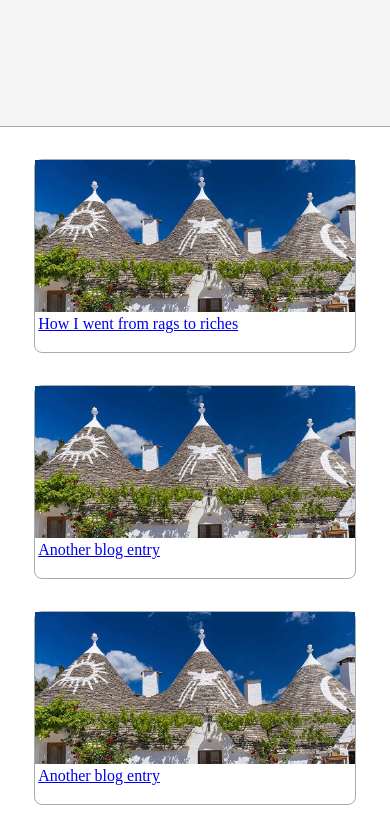
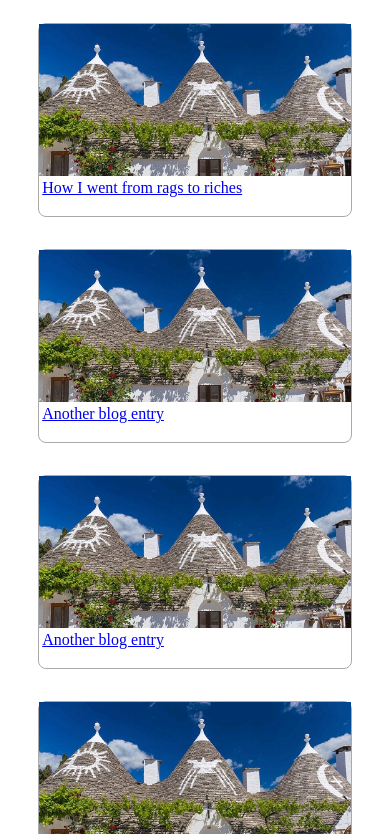
Before and after one commit to marinator86/udacity-frontend-1.github.io, a plain HTML site: page index.html in a window 390 px wide. Shown: the part 73-907 px from the top of the page. Drawn offline with Linux system fonts and the light colour scheme.

Commit message:
added media queries

```diff
--- a/css/common.css
+++ b/css/common.css
@@ -9,7 +9,6 @@ html, body {
     display: grid;
     grid-gap: 0;
     grid-template-columns: 1fr;
-    grid-template-rows: 200px 1fr 100px;        /*resp*/
     justify-items: center;
 }
 
@@ -23,7 +22,6 @@ html, body {
 
 .content {
     margin: 1em;
-    max-width: 950px;                           /*resp*/
 }
 
 .box {
@@ -40,3 +38,22 @@ html, body {
     border-top-color: #aaa;
     border-top-style: solid;
 }
+
+@media (max-width: 30em){
+    .blog {
+        grid-template-rows: 4em 1fr 6em;
+    }
+    .content {
+        width: 100%;
+        max-width: 100%;
+    }
+}
+
+@media (min-width: 31em){
+    .blog {
+        grid-template-rows: 8em 1fr 6em;
+    }
+    .content {
+        max-width: 65em;
+    }
+}
--- a/css/index.css
+++ b/css/index.css
@@ -10,7 +10,6 @@
 .articlebox {
     display: grid;
     grid-template-rows: 1fr 2.5em;
-    width: 20em;                            /*resp*/
     height: 12em;
     margin: 1em;
 }
@@ -23,3 +22,15 @@
     background-image: url("../img/back1.jpg");
     background-size: cover;
 }
+
+@media (max-width: 30em){
+    .articlebox {
+        width: 80vw;
+    }
+}
+
+@media (min-width: 31em){
+    .articlebox {
+        width: 18em;
+    }
+}
```
